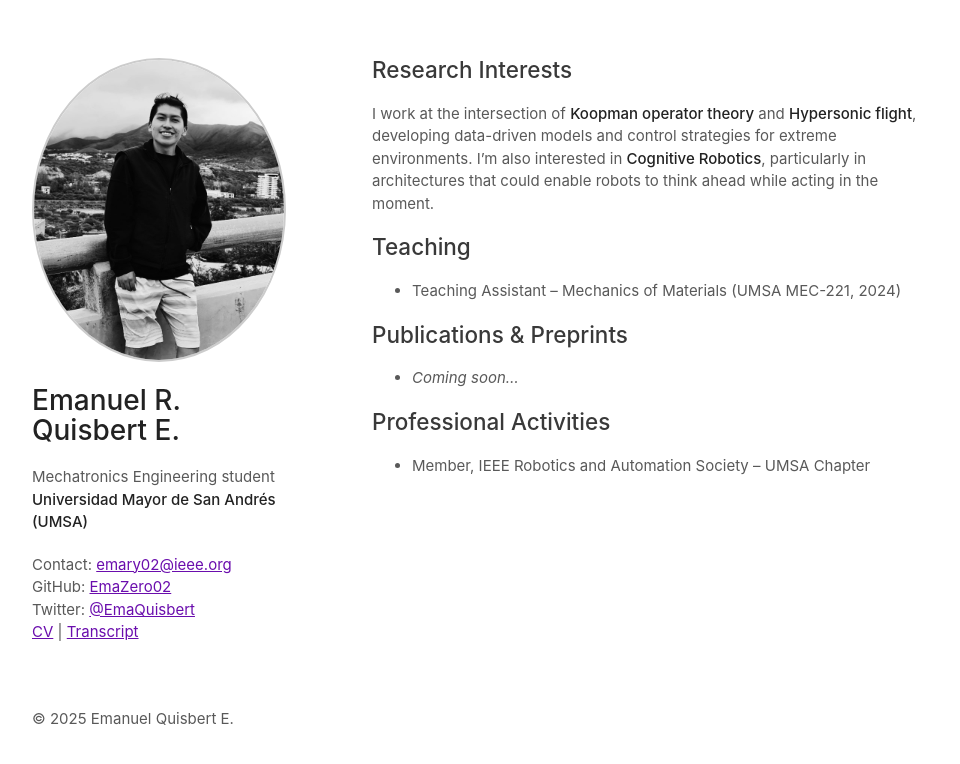
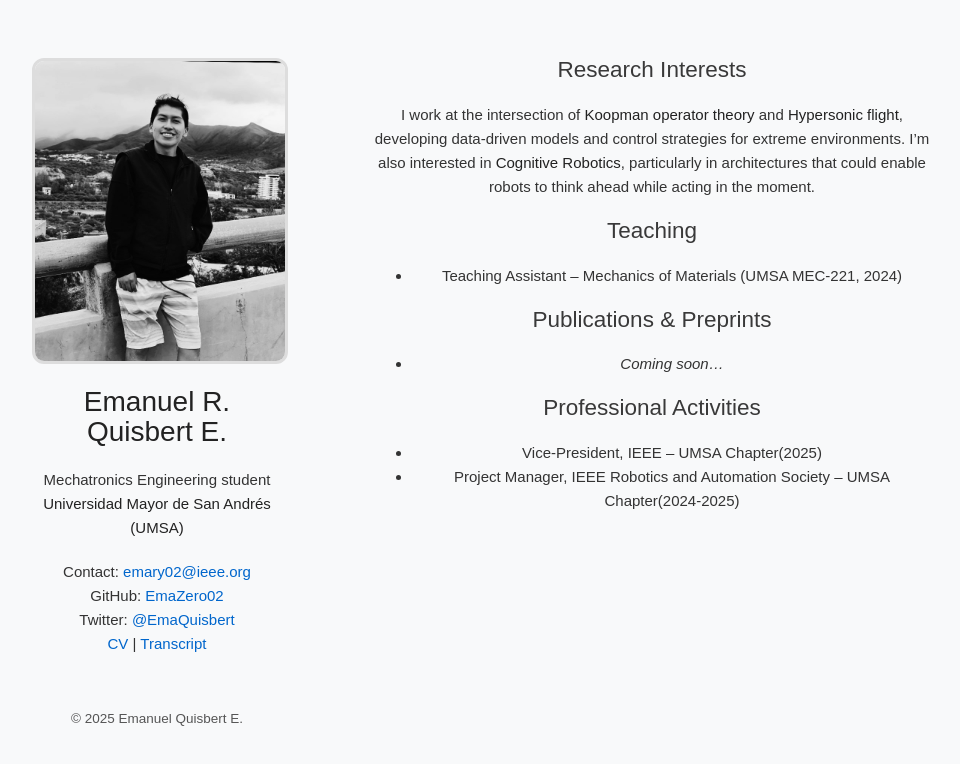
Before and after one commit to EmaZero02/EmaZero02.github.io, a plain HTML site: page index.html in a window 1280 px wide. Shown: the whole page, without its empty margins (158-1118 px from the left). Drawn offline with Linux system fonts and the light colour scheme.

Commit message:
Update index.html

```diff
--- a/index.html
+++ b/index.html
@@ -8,14 +8,63 @@
   <link rel="stylesheet" href="/assets/css/style.css">
   <link rel="icon" href="/favicon.ico" type="image/x-icon">
   <style>
+    body {
+      font-family: Arial, sans-serif;
+      background: #f8f9fa;
+      color: #333;
+      text-align: center;
+      line-height: 1.6;
+    }
+
     .profile-img {
       width: 300px;
       height: 300px;
-      border-radius: 50%;
       object-fit: cover;
       display: block;
       margin: 0 auto 1.5em auto;
-      border: 2px solid #ccc;
+      border: 3px solid #ddd;
+      border-radius: 12px; /* esquinas redondeadas sutiles */
+      transition: transform 0.4s ease, box-shadow 0.4s ease;
+    }
+
+    .profile-img:hover {
+      transform: scale(1.05);
+      box-shadow: 0 8px 20px rgba(0,0,0,0.25);
+    }
+
+    h1, h2 {
+      animation: fadeIn 1.2s ease forwards;
+      opacity: 0;
+    }
+
+    h1 {
+      animation-delay: 0.2s;
+    }
+
+    h2 {
+      animation-delay: 0.5s;
+    }
+
+    @keyframes fadeIn {
+      from { opacity: 0; transform: translateY(20px); }
+      to { opacity: 1; transform: translateY(0); }
+    }
+
+    a {
+      color: #0066cc;
+      text-decoration: none;
+      transition: color 0.3s, border-bottom 0.3s;
+    }
+
+    a:hover {
+      color: #003366;
+      border-bottom: 1px solid #003366;
+    }
+
+    footer {
+      margin-top: 2em;
+      font-size: 0.9em;
+      color: #555;
     }
   </style>
 </head>
@@ -47,18 +96,11 @@
         enable robots to think ahead while acting in the moment.
       </p>
 
-
-
       <h2>Teaching</h2>
       <ul>
         <li>Teaching Assistant – Mechanics of Materials (UMSA MEC-221, 2024)</li>
       </ul>
 
-     <!--  <h2>Projects</h2>
-      <ul>
-        <li><strong>Stratospheric Balloons</strong>: Electrosynthesis of Materials at Stratosphere (October 2024)</li>
-      </ul>
--->
       <h2>Publications & Preprints</h2>
       <ul>
         <li><em>Coming soon…</em></li>
@@ -66,7 +108,8 @@
 
       <h2>Professional Activities</h2>
       <ul>
-        <li>Member, IEEE Robotics and Automation Society – UMSA Chapter</li>
+        <li>Vice-President, IEEE – UMSA Chapter(2025)</li>
+        <li>Project Manager, IEEE Robotics and Automation Society – UMSA Chapter(2024-2025)</li>
       </ul>
     </section>
 
```
Lines whose indentation alone changed are shown as unchanged.
